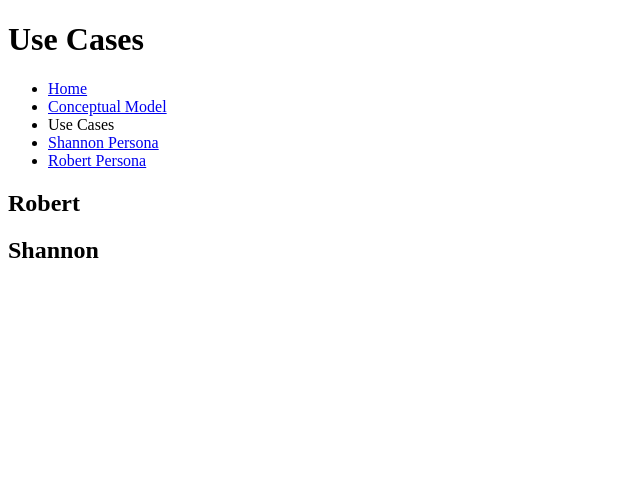
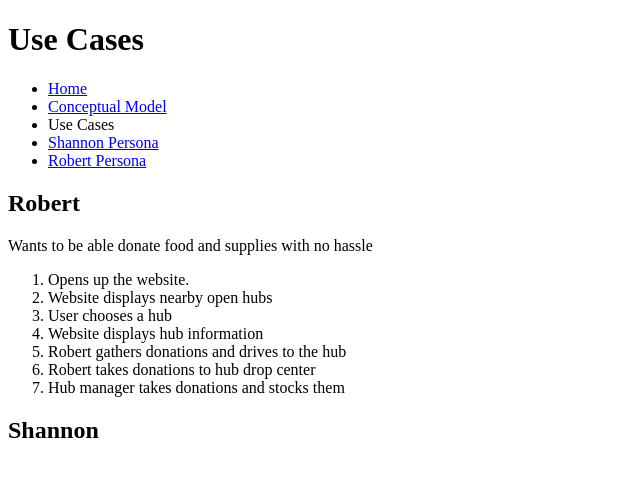
Before and after one commit to Npascetti/kindness, a PHP site: page /use-cases.php in a window 1280 px wide. Shown: the top 477 px of the page, without its empty margins (0-640 px from the left). Run offline with PHP 8.4, Linux system fonts and the light colour scheme.

Commit message:
Added user case for Robert

```diff
--- a/epic/use-cases.php
+++ b/epic/use-cases.php
@@ -21,7 +21,16 @@
 
 		<main>
 			<h2>Robert</h2>
-			<p></p>
+			<p>Wants to be able donate food and supplies with no hassle</p>
+			<ol>
+				<li>Opens up the website.</li>
+				<li>Website displays nearby open hubs</li>
+				<li>User chooses a hub</li>
+				<li>Website displays hub information</li>
+				<li>Robert gathers donations and drives to the hub</li>
+				<li>Robert takes donations to hub drop center</li>
+				<li>Hub manager takes donations and stocks them</li>
+			</ol>
 
 			<h2>Shannon</h2>
 			<p></p>
```
